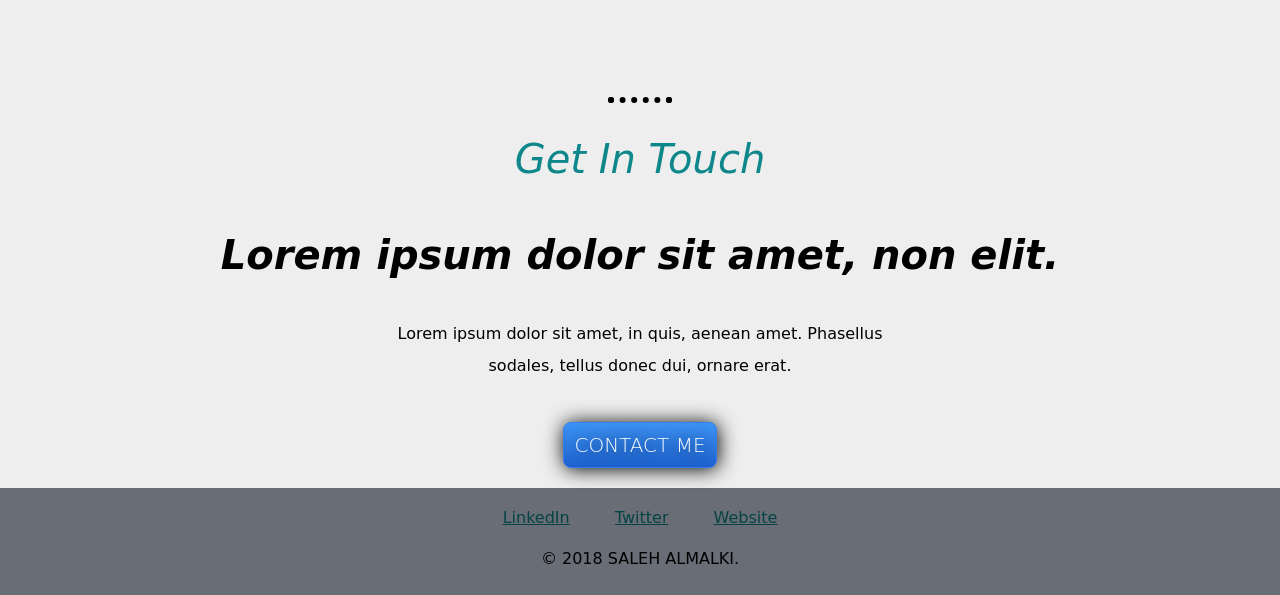
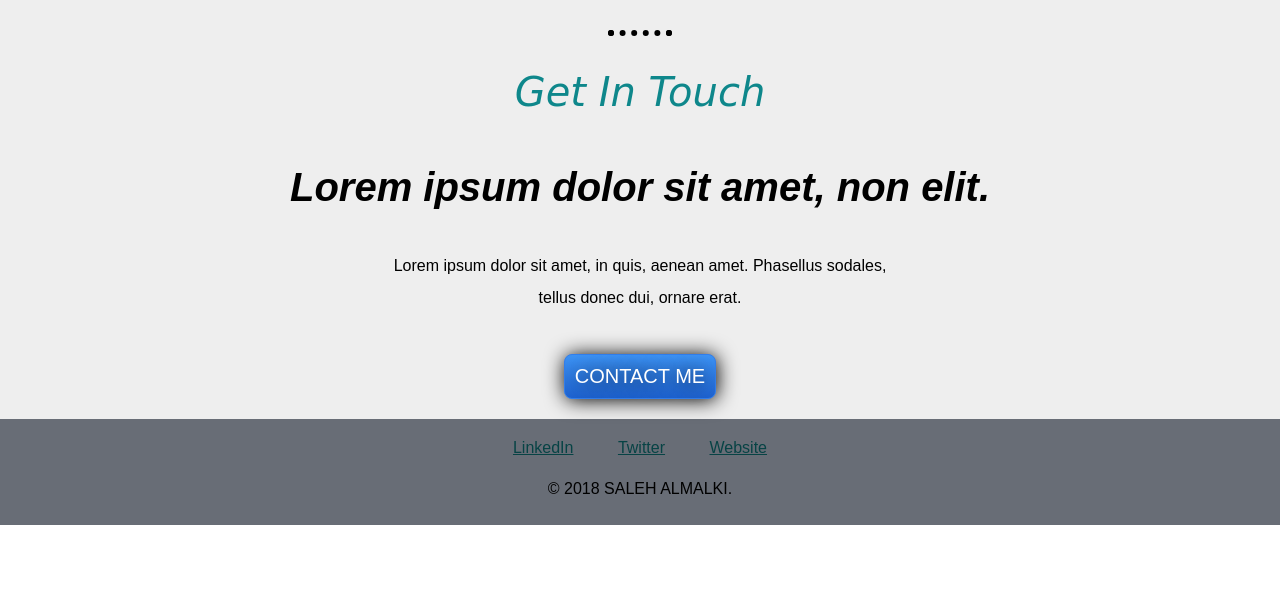
Before and after one commit to saleh1st/CV, a plain HTML site: page index.html in a window 1280 px wide. Shown: the part 2093-2688 px from the top of the page. After the commit the page ends 2618 px from the top, so only its background shows below. Drawn offline with Linux system fonts and the light colour scheme.

Commit message:
Update style.css

```diff
--- a/css/style.css
+++ b/css/style.css
@@ -1,7 +1,7 @@
 body {
   margin: 0;
   text-align: center;
-  font-family: cursive;
+  font-family: sans-serif;
 }
 
 .headname {
@@ -9,7 +9,7 @@ body {
   line-height: 1;
   font-size: 5.625rem;
   margin: 15px auto 0 auto;
-  font-family: cursive;
+  font-family: sans-serif;
 }
 
 .headtitle {
@@ -17,7 +17,7 @@ body {
   line-height: 1;
   font-size: 3 rem;
   margin: 15px auto 0 auto;
-  font-family: cursive;
+  font-family: sans-serif;
 }
 
 h1 {
@@ -39,14 +39,14 @@ h2 {
 
 h3 {
   color: black;
-  font-family: cursive;
+  font-family: sans-serif;
   font-size: 2.5rem;
   font-style: italic;
 }
 
 a {
   color: #074345;
-  font-family: cursive;
+  font-family: sans-serif;
   margin: 10px 20px;
 }
 
@@ -135,7 +135,7 @@ hr {
   -moz-border-radius: 8px;
   border-radius: 8px;
   color: #FFFFFF;
-  font-family: cursive;
+  font-family: sans-serif;
   font-size: 20px;
   font-weight: 100;
   padding: 10px;
```
